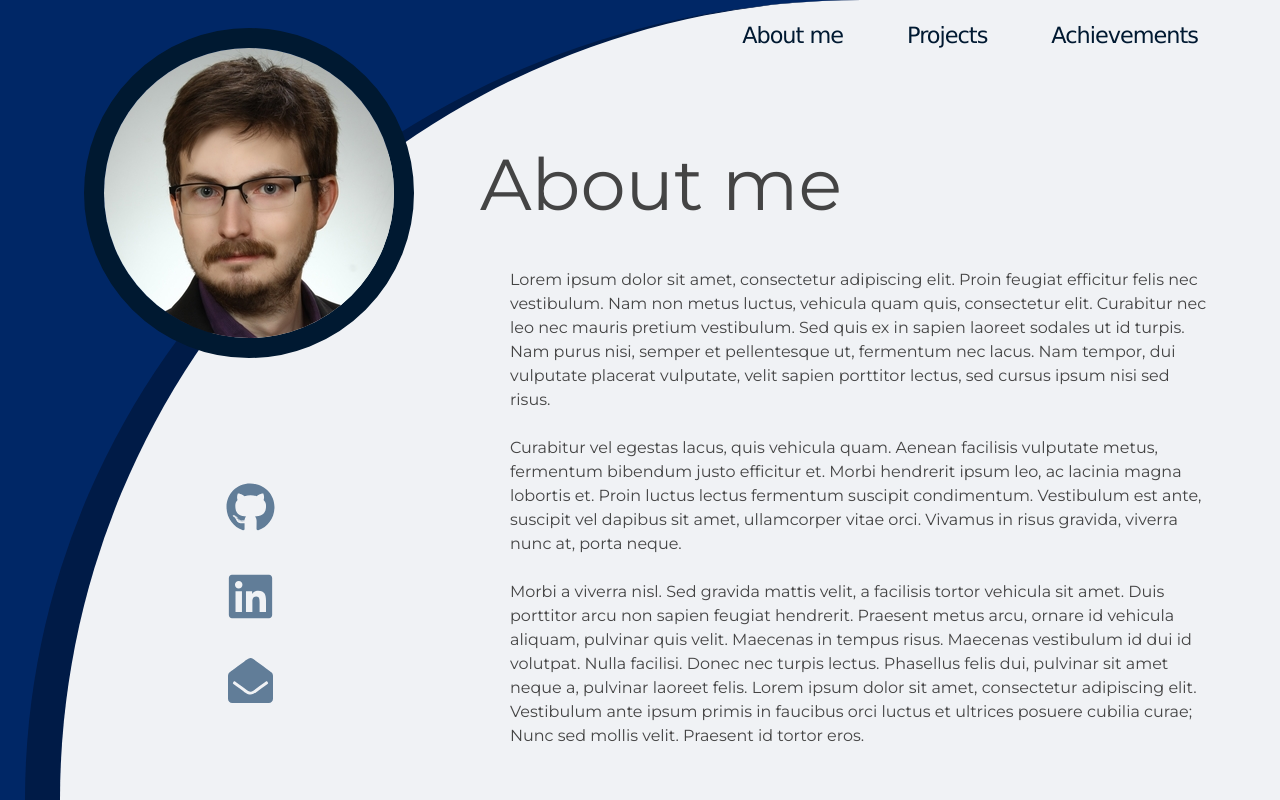
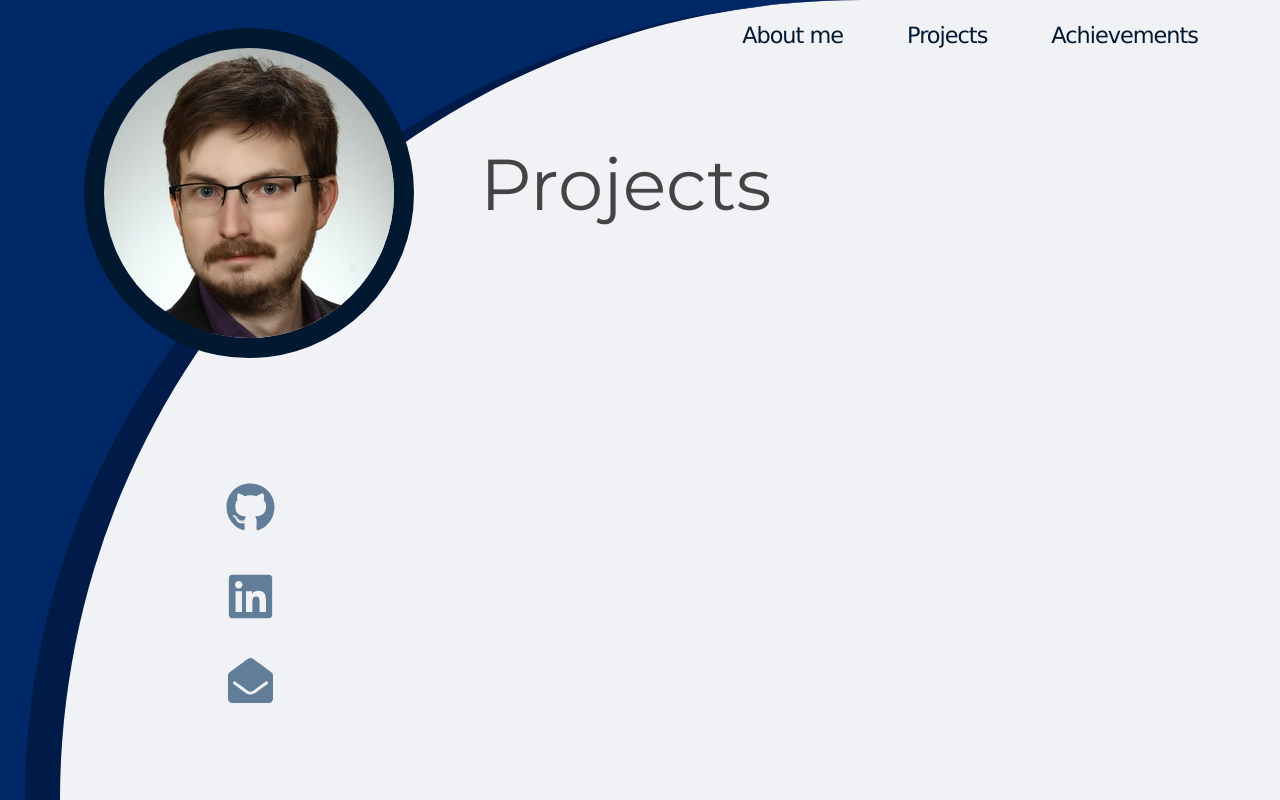
Before and after one commit to ukasz1/online-portfolio, a React (Create React App) app: page / in a window 1280 px wide. Both pictures are taken after a click on the button "Projects". Built offline with nearby package versions, Linux system fonts and the light colour scheme; the HTML template or start-up script is replaced by a standard one.

Commit message:
changing tabs completed

```diff
--- a/src/Achievements.js
+++ b/src/Achievements.js
@@ -1,7 +1,7 @@
 const Achievements = () => {
   return (
     <div className="projects">
-      Achievements
+      <h1>Achievements</h1>
     </div>
   )
 }
--- a/src/App.js
+++ b/src/App.js
@@ -8,11 +8,18 @@ import avatar from './images/avatar-photo.jpg';
 import { FaGithub, FaLinkedin, FaEnvelopeOpen, FaBars } from "react-icons/fa";
 
 function App() {
+  const [actualTab, setActualTab] = useState(0);
+
+  const checkTab = (e) => {
+    e.preventDefault();
+    let gainedTabNumber = Number(e.target.id[1]);
+    setActualTab(gainedTabNumber);
+  }
   return (
     <main>
       <Avatar />
-      <Navbar />
-      <Container />
+      <Navbar checkTab={checkTab} />
+      <Container actualTab={actualTab} />
     </main>
   );
 }
@@ -25,31 +32,24 @@ const Avatar = () => {
   )
 }
 
-const Navbar = () => {
+const Navbar = ({ checkTab }) => {
   return (
     <nav>
       <ul>
-        {navList.map(link => {
+        {navList.map((link, index) => {
           const { id, text } = link;
-          return <li key={id}><button type="button" className="menu-btn">{text}</button></li>
-        })
-
-        }
-
-
-        {/* <li><a href="#">O mnie</a></li>
-        <li><a href="#">Projekty</a></li>
-        <li><a href="#">Osiągnięcia</a></li> */}
+          return <li key={id}><button type="button" className="menu-btn" id={'_' + index} onClick={checkTab}>{text}</button></li>
+        })}
       </ul>
     </nav>
   )
 }
 
-const Container = () => {
+const Container = ({ actualTab }) => {
   return (
     <div className='container'>
       <Socials />
-      <Content />
+      <Content actualTab={actualTab} />
     </div>
 
   )
@@ -67,9 +67,8 @@ const Socials = () => {
   )
 }
 
-const Content = () => {
+const Content = ({ actualTab }) => {
   const tabs = [<AboutMe />, <Projects />, <Achievements />];
-  const [actualTab, setActualTab] = useState(0);
   return (
     <div className='content'>
       {tabs[actualTab]}
--- a/src/Projects.js
+++ b/src/Projects.js
@@ -1,7 +1,7 @@
 const Projects = () => {
   return (
     <div className="projects">
-      Projects
+      <h1>Projects</h1>
     </div>
   )
 }
```
